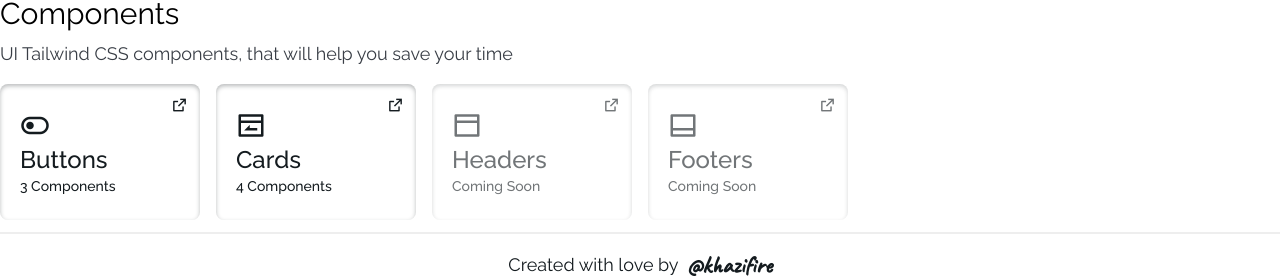
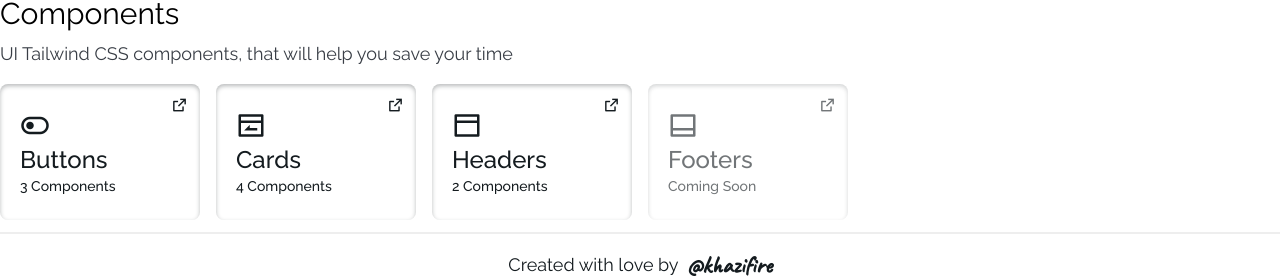
Before and after one commit to khazifire/DripUI, a Next.js app: page / in a window 1280 px wide. Shown: the part 570-848 px from the top of the page. Built offline with nearby package versions, Linux system fonts and the light colour scheme.

Commit message:
added new listing

```diff
--- a/components/other/ComponentListing.js
+++ b/components/other/ComponentListing.js
@@ -18,9 +18,9 @@ const ComponentListing = ({featured=0}) => {
         },
         {
             'name':'headers',
-            'count':undefined,
+            'count':2,
             'icon': 'ri-layout-top-line',
-            'featured':false
+            'featured':true
         },
         {
             'name':'footers',
```
